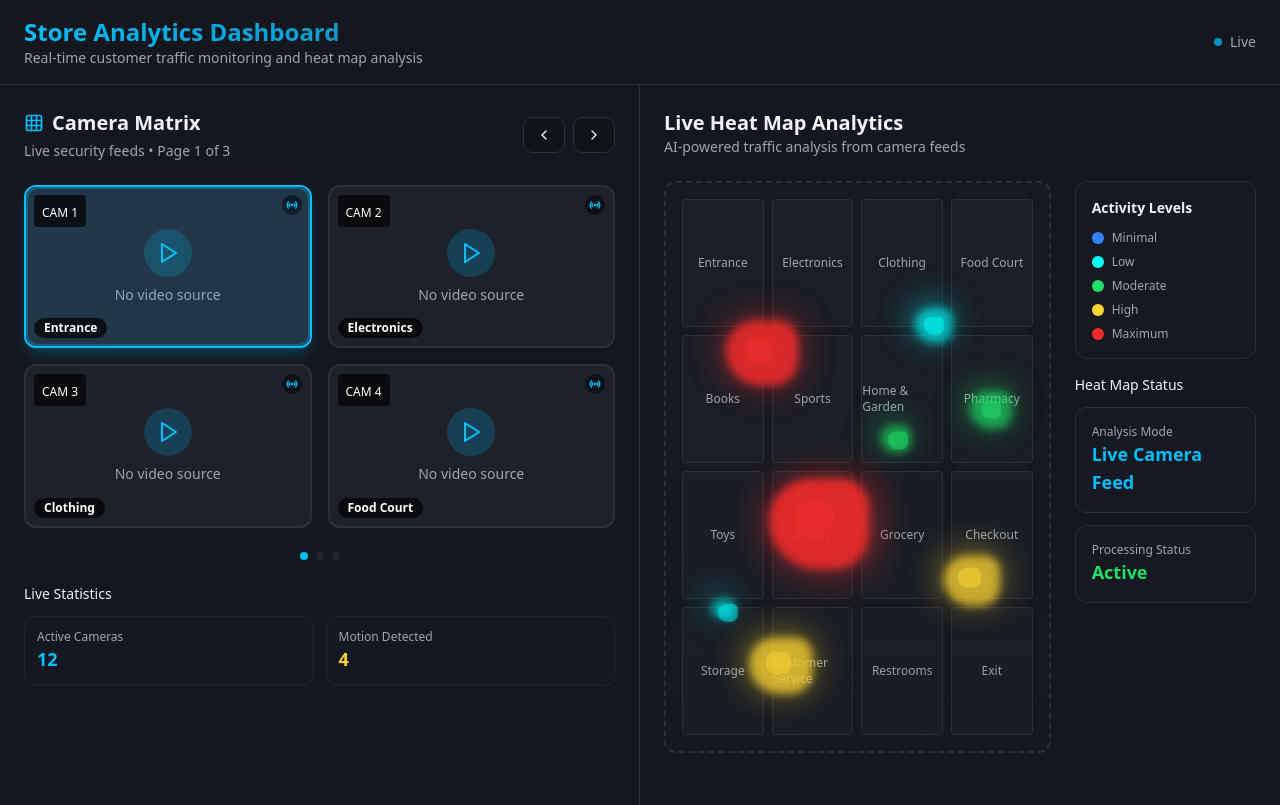
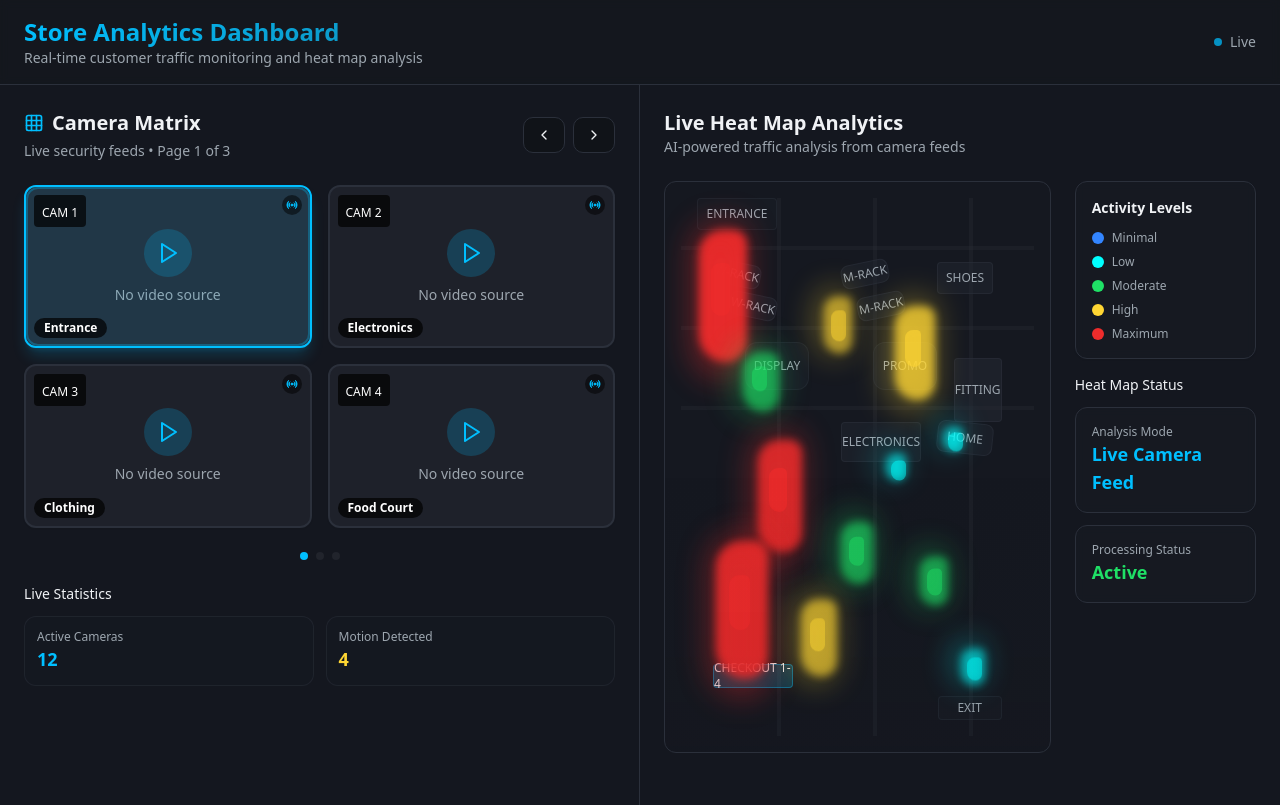
Before and after one commit to Raghuram2611/zone-insight-lab-60, a React (Vite) app: page / in a window 1280 px wide. Built offline with nearby package versions, Linux system fonts and the light colour scheme.

Commit message:
Refine heatmap and camera layout
Update heatmap to represent retail store racks with dynamic colors and sizes based on population and time spent. Adjust camera tile display to reflect real-time footage without video playback mechanisms.

```diff
--- a/src/components/HeatMapBlob.tsx
+++ b/src/components/HeatMapBlob.tsx
@@ -3,10 +3,9 @@ interface HeatMapBlobProps {
   y: number;
   size: number;
   intensity: number;
-  count: number;
 }
 
-export function HeatMapBlob({ x, y, size, intensity, count }: HeatMapBlobProps) {
+export function HeatMapBlob({ x, y, size, intensity }: HeatMapBlobProps) {
   const getColorClass = (intensity: number) => {
     if (intensity >= 80) return 'bg-heat-critical';
     if (intensity >= 60) return 'bg-heat-high';
@@ -19,13 +18,14 @@ export function HeatMapBlob({ x, y, size, intensity, count }: HeatMapBlobProps)
     return Math.max(0.6, intensity / 100);
   };
 
-  // Create organic blob shape using CSS and size variations
-  const getBlobStyle = (size: number, count: number) => {
-    const baseSize = Math.max(20, size * (0.8 + count * 0.1));
+  // Create organic blob shape based on camera analytics - population density affects size
+  const getBlobStyle = (size: number) => {
+    const baseSize = Math.max(15, size * 0.8); // Size reflects population density from camera data
+    const variation = intensity * 0.02; // Slight variation based on dwell time
     return {
       width: `${baseSize}px`,
-      height: `${baseSize * 0.9}px`, // Slightly oval
-      borderRadius: `${baseSize * 0.6}px ${baseSize * 0.4}px ${baseSize * 0.5}px ${baseSize * 0.7}px`,
+      height: `${baseSize * (0.85 + variation)}px`, // Organic oval shape
+      borderRadius: `${baseSize * 0.7}px ${baseSize * 0.4}px ${baseSize * 0.6}px ${baseSize * 0.8}px`,
     };
   };
 
@@ -44,7 +44,7 @@ export function HeatMapBlob({ x, y, size, intensity, count }: HeatMapBlobProps)
           blur-sm transition-all duration-700
         `}
         style={{
-          ...getBlobStyle(size, count),
+          ...getBlobStyle(size),
           opacity: getOpacity(intensity),
         }}
       />
@@ -56,7 +56,7 @@ export function HeatMapBlob({ x, y, size, intensity, count }: HeatMapBlobProps)
           blur-xs
         `}
         style={{
-          ...getBlobStyle(size * 0.4, count),
+          ...getBlobStyle(size * 0.4),
           opacity: getOpacity(intensity) * 0.8,
         }}
       />
@@ -68,7 +68,7 @@ export function HeatMapBlob({ x, y, size, intensity, count }: HeatMapBlobProps)
           blur-lg animate-pulse
         `}
         style={{
-          ...getBlobStyle(size * 1.2, count),
+          ...getBlobStyle(size * 1.2),
           opacity: getOpacity(intensity) * 0.3,
         }}
       />
--- a/src/components/StoreLayout.tsx
+++ b/src/components/StoreLayout.tsx
@@ -1,16 +1,20 @@
 import { HeatMapBlob } from "./HeatMapBlob";
 import { HeatMapLegend } from "./HeatMapLegend";
 
-// Production heat map data derived from camera analysis
-const mockHeatData = [
-  { x: 25, y: 30, size: 45, intensity: 85, count: 8 }, // High traffic entrance
-  { x: 70, y: 25, size: 35, intensity: 35, count: 3 }, // Low traffic electronics
-  { x: 40, y: 60, size: 50, intensity: 90, count: 12 }, // Critical grocery area
-  { x: 15, y: 75, size: 25, intensity: 25, count: 1 }, // Minimal restroom traffic
-  { x: 80, y: 70, size: 40, intensity: 70, count: 6 }, // Moderate checkout activity
-  { x: 60, y: 45, size: 30, intensity: 45, count: 2 }, // Comfort zone clothing
-  { x: 85, y: 40, size: 35, intensity: 55, count: 4 }, // Medium pharmacy activity
-  { x: 30, y: 85, size: 42, intensity: 75, count: 7 }, // High food court usage
+// Real-time heat map data from camera analytics - population and dwell time
+const storeHeatData = [
+  { x: 15, y: 20, size: 60, intensity: 95 }, // Entrance - high traffic, quick movement
+  { x: 25, y: 35, size: 45, intensity: 40 }, // Women's clothing racks - moderate browsing
+  { x: 45, y: 25, size: 35, intensity: 60 }, // Men's clothing racks - steady traffic
+  { x: 65, y: 30, size: 50, intensity: 75 }, // Shoes section - longer dwell time
+  { x: 75, y: 45, size: 25, intensity: 20 }, // Accessories corner - low traffic
+  { x: 30, y: 55, size: 55, intensity: 85 }, // Central aisle intersection - high flow
+  { x: 50, y: 65, size: 40, intensity: 55 }, // Electronics section - moderate interest
+  { x: 70, y: 70, size: 35, intensity: 45 }, // Home goods - casual browsing
+  { x: 20, y: 75, size: 65, intensity: 90 }, // Checkout area - high concentration
+  { x: 80, y: 85, size: 30, intensity: 35 }, // Exit area - quick movement
+  { x: 40, y: 80, size: 45, intensity: 65 }, // Promotional display - attention spot
+  { x: 60, y: 50, size: 25, intensity: 25 }, // Fitting rooms - low but focused traffic
 ];
 
 export function StoreLayout() {
@@ -24,72 +28,88 @@ export function StoreLayout() {
       <div className="grid grid-cols-3 gap-6 h-[calc(100%-100px)]">
         {/* Store layout */}
         <div className="col-span-2">
-          <div className="relative w-full h-full bg-muted/20 border-2 border-dashed border-border rounded-lg overflow-hidden">
-            {/* Store sections background */}
-            <div className="absolute inset-4 grid grid-cols-4 grid-rows-4 gap-2">
-              <div className="bg-secondary/30 rounded border border-border flex items-center justify-center text-xs text-muted-foreground">
-                Entrance
-              </div>
-              <div className="bg-secondary/30 rounded border border-border flex items-center justify-center text-xs text-muted-foreground">
-                Electronics
-              </div>
-              <div className="bg-secondary/30 rounded border border-border flex items-center justify-center text-xs text-muted-foreground">
-                Clothing
-              </div>
-              <div className="bg-secondary/30 rounded border border-border flex items-center justify-center text-xs text-muted-foreground">
-                Food Court
+          <div className="relative w-full h-full bg-muted/10 border border-border rounded-lg overflow-hidden">
+            {/* Retail Store Layout with Racks and Aisles */}
+            <div className="absolute inset-4">
+              {/* Entrance Area */}
+              <div className="absolute top-0 left-4 w-20 h-8 bg-secondary/20 rounded border border-border/50 flex items-center justify-center text-xs text-muted-foreground">
+                ENTRANCE
               </div>
 
-              <div className="bg-secondary/30 rounded border border-border flex items-center justify-center text-xs text-muted-foreground">
-                Books
+              {/* Main Aisles */}
+              <div className="absolute top-12 left-0 w-full h-1 bg-border/30"></div>
+              <div className="absolute top-32 left-0 w-full h-1 bg-border/30"></div>
+              <div className="absolute top-52 left-0 w-full h-1 bg-border/30"></div>
+
+              {/* Vertical Aisles */}
+              <div className="absolute top-0 left-24 w-1 h-full bg-border/30"></div>
+              <div className="absolute top-0 left-48 w-1 h-full bg-border/30"></div>
+              <div className="absolute top-0 left-72 w-1 h-full bg-border/30"></div>
+
+              {/* Clothing Racks - Women's Section */}
+              <div className="absolute top-16 left-8 w-12 h-6 bg-secondary/40 rounded-sm border border-border/60 flex items-center justify-center text-xs text-muted-foreground rotate-12">
+                W-RACK
               </div>
-              <div className="bg-secondary/30 rounded border border-border flex items-center justify-center text-xs text-muted-foreground">
-                Sports
-              </div>
-              <div className="bg-secondary/30 rounded border border-border flex items-center justify-center text-xs text-muted-foreground">
-                Home & Garden
-              </div>
-              <div className="bg-secondary/30 rounded border border-border flex items-center justify-center text-xs text-muted-foreground">
-                Pharmacy
+              <div className="absolute top-24 left-12 w-12 h-6 bg-secondary/40 rounded-sm border border-border/60 flex items-center justify-center text-xs text-muted-foreground rotate-12">
+                W-RACK
               </div>
 
-              <div className="bg-secondary/30 rounded border border-border flex items-center justify-center text-xs text-muted-foreground">
-                Toys
+              {/* Clothing Racks - Men's Section */}
+              <div className="absolute top-16 left-40 w-12 h-6 bg-secondary/40 rounded-sm border border-border/60 flex items-center justify-center text-xs text-muted-foreground -rotate-12">
+                M-RACK
               </div>
-              <div className="bg-secondary/30 rounded border border-border flex items-center justify-center text-xs text-muted-foreground">
-                Beauty
-              </div>
-              <div className="bg-secondary/30 rounded border border-border flex items-center justify-center text-xs text-muted-foreground">
-                Grocery
-              </div>
-              <div className="bg-secondary/30 rounded border border-border flex items-center justify-center text-xs text-muted-foreground">
-                Checkout
+              <div className="absolute top-24 left-44 w-12 h-6 bg-secondary/40 rounded-sm border border-border/60 flex items-center justify-center text-xs text-muted-foreground -rotate-12">
+                M-RACK
               </div>
 
-              <div className="bg-secondary/30 rounded border border-border flex items-center justify-center text-xs text-muted-foreground">
-                Storage
+              {/* Shoes Display */}
+              <div className="absolute top-16 left-64 w-14 h-8 bg-secondary/40 rounded border border-border/60 flex items-center justify-center text-xs text-muted-foreground">
+                SHOES
               </div>
-              <div className="bg-secondary/30 rounded border border-border flex items-center justify-center text-xs text-muted-foreground">
-                Customer Service
+
+              {/* Central Display Islands */}
+              <div className="absolute top-36 left-16 w-16 h-12 bg-secondary/30 rounded-lg border border-border/50 flex items-center justify-center text-xs text-muted-foreground">
+                DISPLAY
               </div>
-              <div className="bg-secondary/30 rounded border border-border flex items-center justify-center text-xs text-muted-foreground">
-                Restrooms
+              <div className="absolute top-36 left-48 w-16 h-12 bg-secondary/30 rounded-lg border border-border/50 flex items-center justify-center text-xs text-muted-foreground">
+                PROMO
               </div>
-              <div className="bg-secondary/30 rounded border border-border flex items-center justify-center text-xs text-muted-foreground">
-                Exit
+
+              {/* Electronics Section */}
+              <div className="absolute top-56 left-40 w-18 h-10 bg-secondary/40 rounded border border-border/60 flex items-center justify-center text-xs text-muted-foreground">
+                ELECTRONICS
+              </div>
+
+              {/* Home Goods Racks */}
+              <div className="absolute top-56 left-64 w-14 h-8 bg-secondary/40 rounded-sm border border-border/60 flex items-center justify-center text-xs text-muted-foreground rotate-6">
+                HOME
+              </div>
+
+              {/* Checkout Counters */}
+              <div className="absolute bottom-12 left-8 w-20 h-6 bg-primary/20 rounded border border-primary/40 flex items-center justify-center text-xs text-foreground">
+                CHECKOUT 1-4
+              </div>
+
+              {/* Fitting Rooms */}
+              <div className="absolute top-40 right-8 w-12 h-16 bg-secondary/50 rounded border border-border/60 flex items-center justify-center text-xs text-muted-foreground">
+                FITTING
+              </div>
+
+              {/* Exit */}
+              <div className="absolute bottom-4 right-8 w-16 h-6 bg-secondary/20 rounded border border-border/50 flex items-center justify-center text-xs text-muted-foreground">
+                EXIT
               </div>
             </div>
 
             {/* Heat map overlay */}
             <div className="absolute inset-0">
-              {mockHeatData.map((point, index) => (
+              {storeHeatData.map((point, index) => (
                 <HeatMapBlob
                   key={index}
                   x={point.x}
                   y={point.y}
                   size={point.size}
                   intensity={point.intensity}
-                  count={point.count}
                 />
               ))}
             </div>
```
